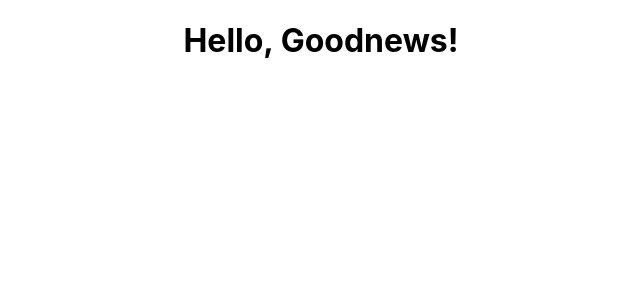
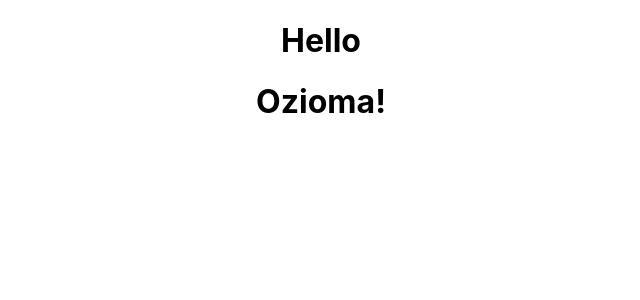
Before and after one commit to lerderl/react-tutorial, a React (Create React App) app: page / in a window 1280 px wide. Shown: the top 300 px of the page, without its empty margins (319-959 px from the left). Built offline with nearby package versions, Linux system fonts and the light colour scheme.

Commit message:
Ternary operator example

```diff
--- a/src/App.js
+++ b/src/App.js
@@ -1,12 +1,21 @@
 import './App.css';
 
 const App = () => {
-  const name = 'Goodnews';
-  const isNameShowing = true;
+  const name = 'Ozioma';
 
   return (
     <div className="App">
-      <h1>Hello, {isNameShowing ? name : 'stranger'}!</h1>
+      <h1>Hello</h1>
+      {name ? (
+        <>
+          <h1>{name}!</h1>
+        </>
+      ) : (
+        <>
+          <h2>test</h2>
+          <h3>There is no name</h3>
+        </>
+      )}
     </div>
   );
 }
```
